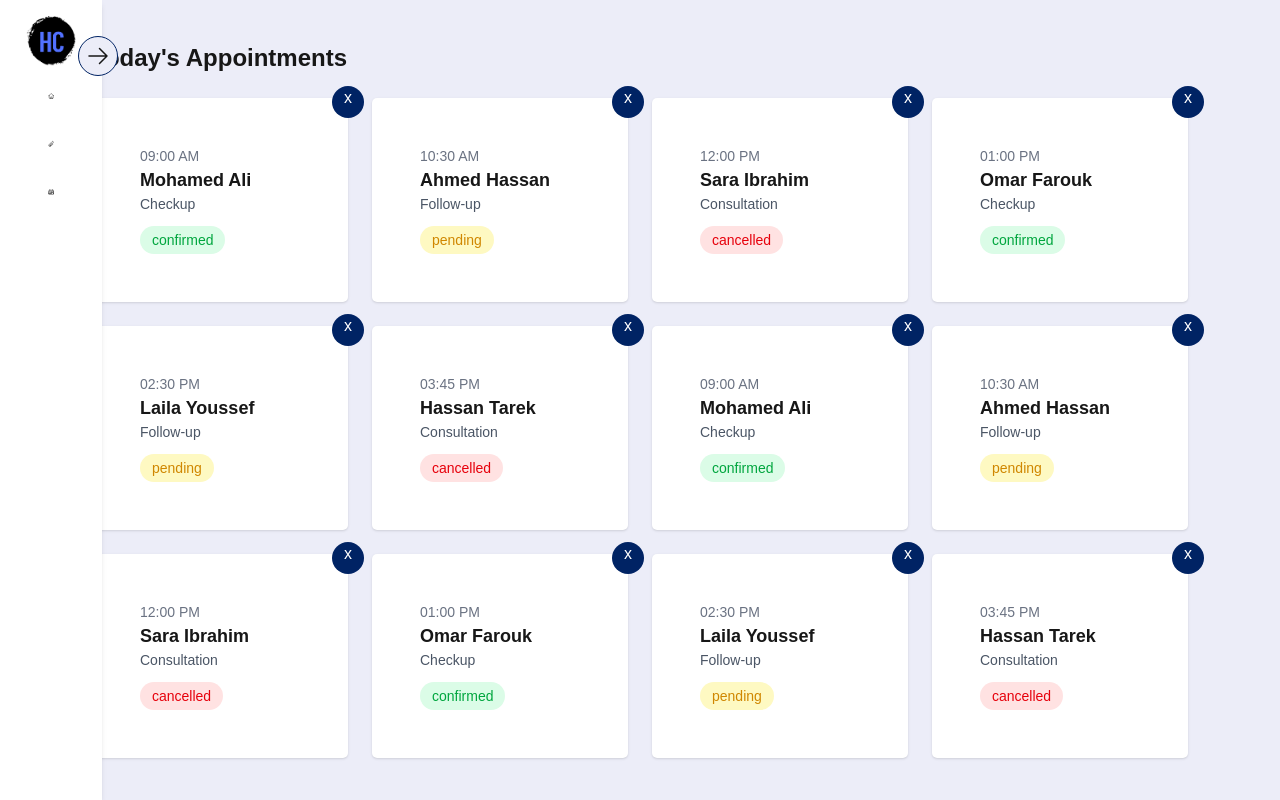
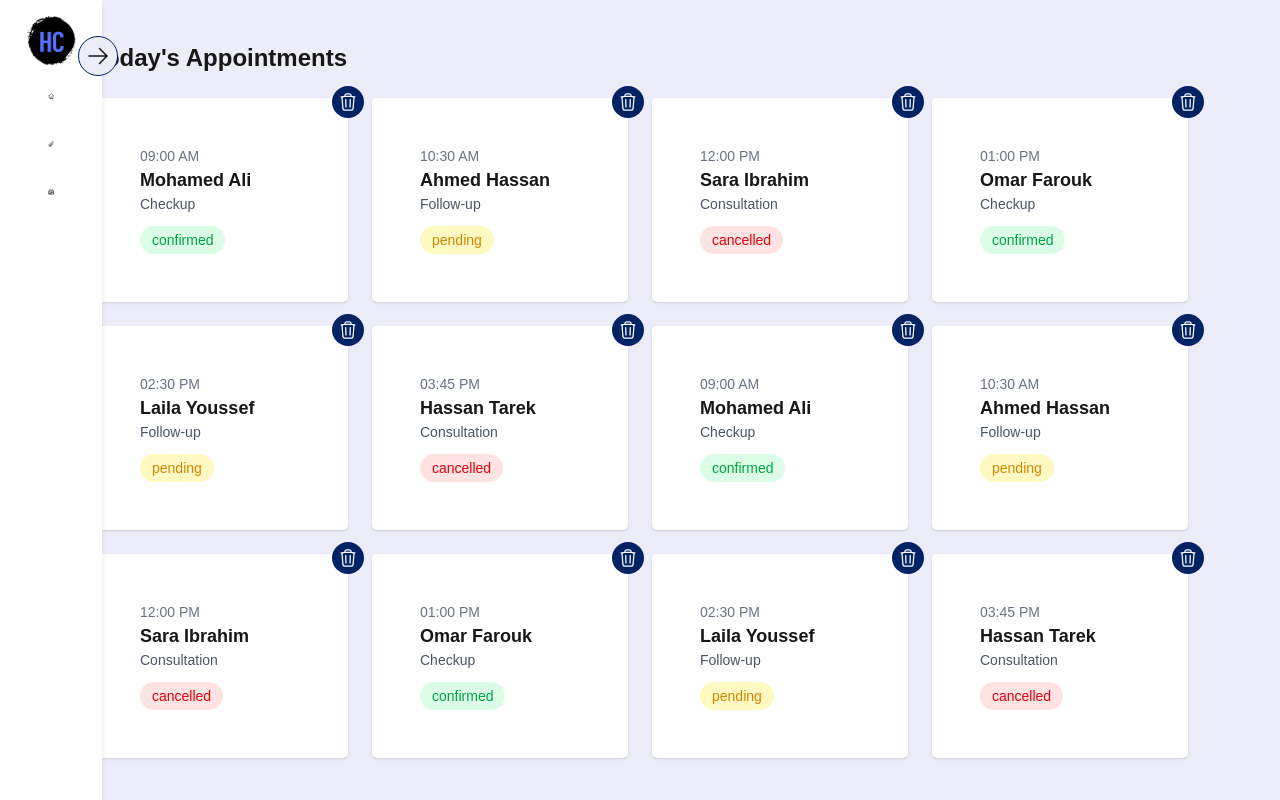
Before and after one commit to 3ayary/doctor-website, a Next.js app: page /dashboard/schedule in a window 1280 px wide. Built offline with nearby package versions, Linux system fonts and the light colour scheme.

Commit message:
change delete button in schedule cards

```diff
--- a/app/(dashboard)/dashboard/schedule/page.jsx
+++ b/app/(dashboard)/dashboard/schedule/page.jsx
@@ -72,8 +72,6 @@
       type: "Consultation",
       status: "cancelled",
     },
-
-
   ];
 
   const statusColor = {
@@ -92,18 +90,32 @@
             key={index}
             className="w-64 bg-white shadow-sm rounded-[5px] p-12 space-y-3  relative  "
           >
-               <div className="w-8 h-8 text-white text-center cursor-pointer bg-[#002364] rounded-full absolute -right-4 -top-3">
-                x
+            <div className="w-8 h-8 text-white  content-center place-items-center cursor-pointer bg-[#002364] rounded-full absolute -right-4 -top-3">
+              <svg
+                xmlns="http://www.w3.org/2000/svg"
+                fill="none"
+                viewBox="0 0 24 24"
+                strokeWidth={1.5}
+                stroke="currentColor"
+                className="size-5"
+              >
+                <path
+                  strokeLinecap="round"
+                  strokeLinejoin="round"
+                  d="m14.74 9-.346 9m-4.788 0L9.26 9m9.968-3.21c.342.052.682.107 1.022.166m-1.022-.165L18.16 19.673a2.25 2.25 0 0 1-2.244 2.077H8.084a2.25 2.25 0 0 1-2.244-2.077L4.772 5.79m14.456 0a48.108 48.108 0 0 0-3.478-.397m-12 .562c.34-.059.68-.114 1.022-.165m0 0a48.11 48.11 0 0 1 3.478-.397m7.5 0v-.916c0-1.18-.91-2.164-2.09-2.201a51.964 51.964 0 0 0-3.32 0c-1.18.037-2.09 1.022-2.09 2.201v.916m7.5 0a48.667 48.667 0 0 0-7.5 0"
+                />
+              </svg>
             </div>
             <div>
-
               <p className="text-sm text-gray-500">{appt.time}</p>
               <p className="text-lg font-semibold">{appt.patient}</p>
               <p className="text-sm text-gray-600">{appt.type}</p>
             </div>
 
             <span
-                className={`inline-block px-3 py-1 text-sm rounded-full font-medium ${statusColor[appt.status]}`}
+              className={`inline-block px-3 py-1 text-sm rounded-full font-medium ${
+                statusColor[appt.status]
+              }`}
             >
               {appt.status}
             </span>
```
Lines whose indentation alone changed are shown as unchanged.
